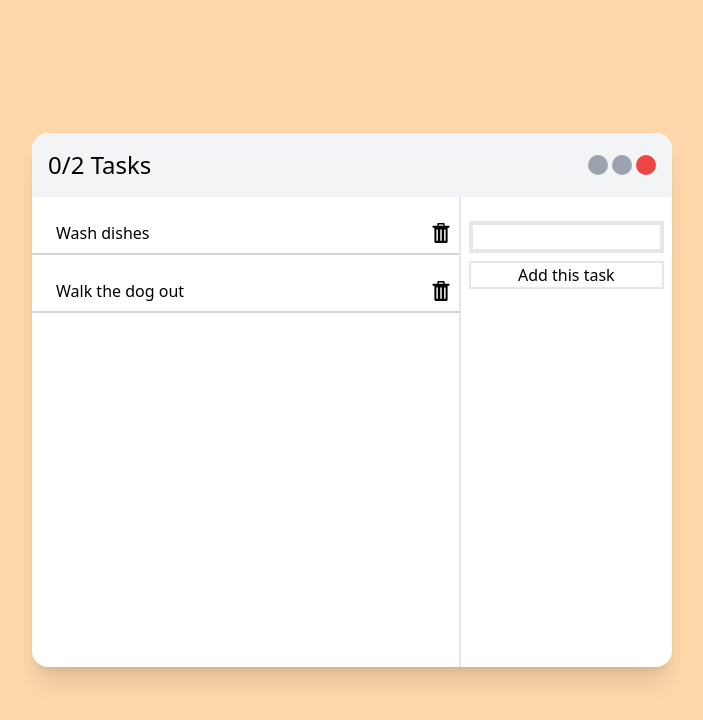
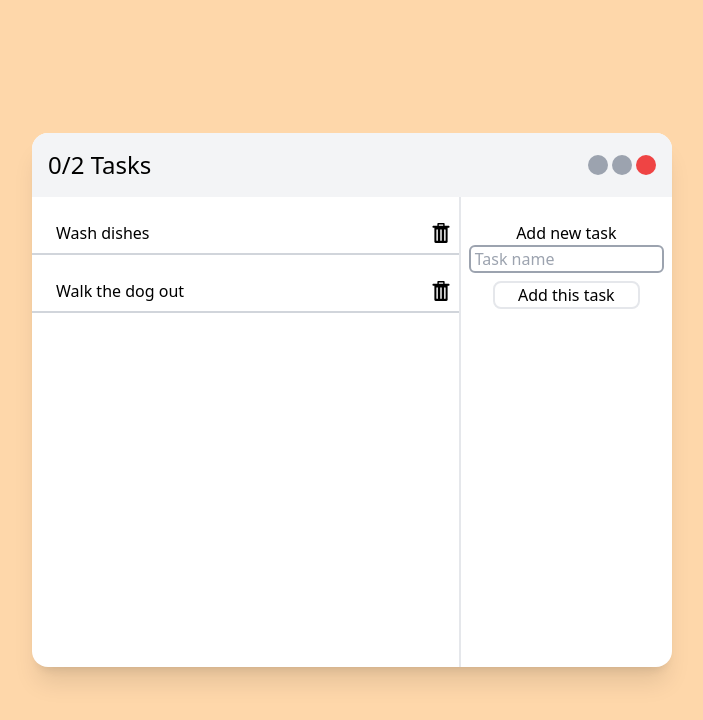
Before and after one commit to majorek31/react-todo-app, a React (Vite) app: page / in a window 1280 px wide. Shown: the top 720 px of the page, without its empty margins (288-991 px from the left). Built offline with nearby package versions, Linux system fonts and the light colour scheme.

Commit message:
chore: better styling of AddTaskForm

```diff
--- a/src/components/AddTaskForm.tsx
+++ b/src/components/AddTaskForm.tsx
@@ -15,10 +15,9 @@ export default function AddTask(props: AddTaskFormProps) {
     return (
         <div className="w-full flex justify-center p-2 border-b-2 pt-6">
             <form className="flex flex-col justify-start items-center w-full" onSubmit={onFormSubmit}>
-                <label className="w-full">
-                    <input type="text" className="border-4 w-full" onChange={(e) => setTask(e.target.value)} value={task}/>
-                </label>
-                <button className="border-2 w-full m-2">Add this task</button>
+                <label className="text-center w-full">Add new task</label>
+                <input type="text" placeholder="Task name" className="border-2 border-gray-400 placeholder:pl-1 w-full rounded-md" onChange={(e) => setTask(e.target.value)} value={task}/>
+                <button className="border-2 w-3/4 m-2 rounded-lg">Add this task</button>
             </form>
         </div>
     );
```
